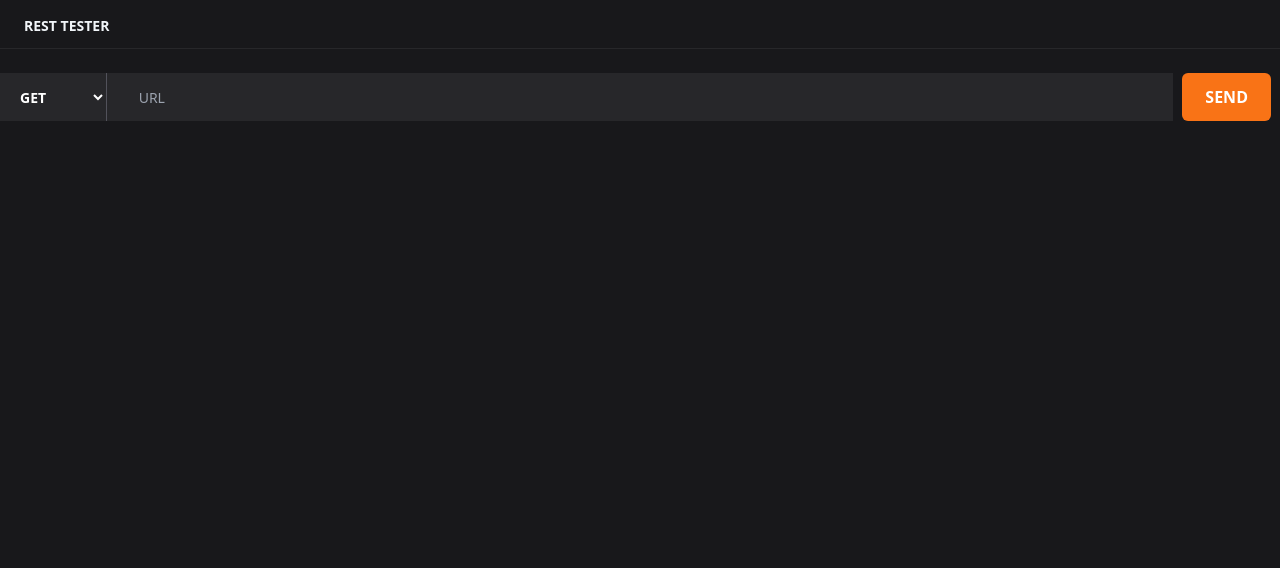
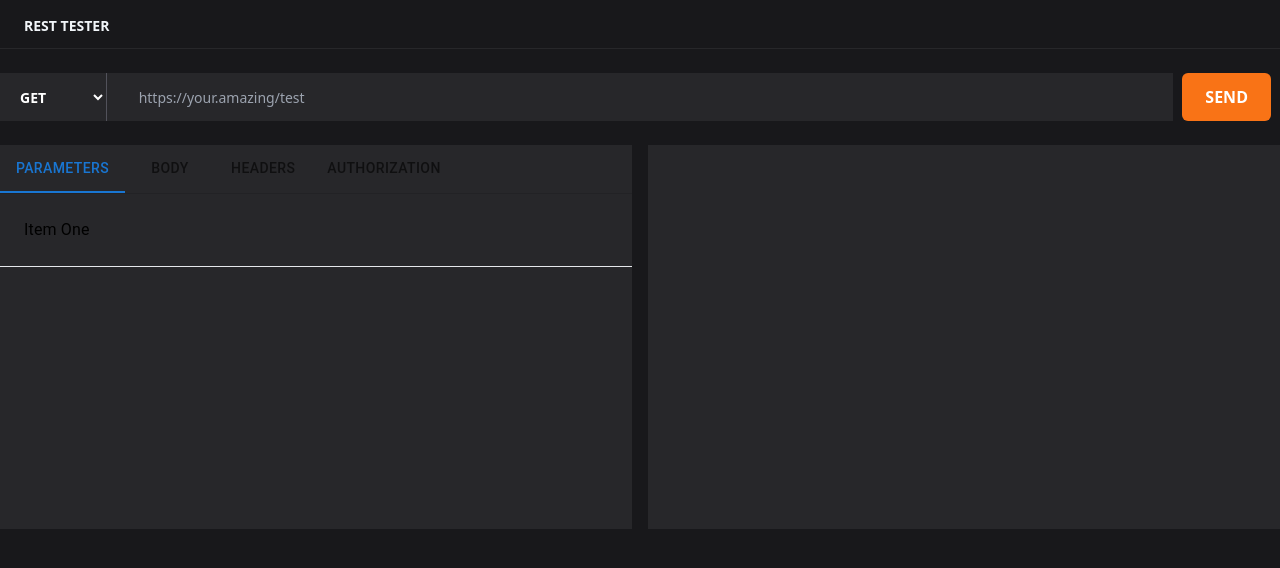
Before and after one commit to brunotatsuya/rest-tester, a React (Vite) app: page / in a window 1280 px wide. Shown: the top 568 px of the page. Built offline with nearby package versions, Linux system fonts and the light colour scheme.

Commit message:
Added console nav tabs structure

```diff
--- a/src/console/console.tsx
+++ b/src/console/console.tsx
@@ -1,6 +1,19 @@
+import Box from '@mui/material/Box';
+import Tab from '@mui/material/Tab';
+import TabContext from '@mui/lab/TabContext';
+import TabList from '@mui/lab/TabList';
+import TabPanel from '@mui/lab/TabPanel';
+
 import React from "react";
 
 const Console: React.FC = () => {
+
+  const [value, setValue] = React.useState('1');
+
+  const handleChange = (event: React.SyntheticEvent, newValue: string) => {
+    setValue(newValue);
+  };
+
   return (
     <>
       <div className="grid grid-cols-12 mt-6">
@@ -14,7 +27,7 @@ const Console: React.FC = () => {
           </select>
         </div>
         <div className="col-span-7 md:col-span-8 lg:col-span-10 pl-8 bg-zinc-800 text-white">
-          <input className="h-12 w-full bg-zinc-800 text-sm outline-none" placeholder="URL"></input>
+          <input className="h-12 w-full bg-zinc-800 text-sm outline-none" placeholder="https://your.amazing/test"></input>
         </div>
         <div className="grid justify-items-center col-span-2 md:col-span-2 lg:col-span-1 bg-zinc-900">
           <button className="h-full w-5/6 font-bold text-white bg-orange-500 hover:bg-orange-600 transition-colors rounded-md">
@@ -22,6 +35,31 @@ const Console: React.FC = () => {
           </button>
         </div>
       </div>
+
+      <div className="grid grid-cols-12 mt-6 gap-4">
+        <div className="col-span-12 md:col-span-6 h-96 bg-zinc-800">
+          <div className="border-b border-gray-200 dark:border-gray-700">
+            <Box sx={{ width: '100%', typography: 'body1' }}>
+              <TabContext value={value}>
+                <Box sx={{ borderBottom: 1, borderColor: 'divider' }} className="text-white">
+                  <TabList onChange={handleChange} aria-label="lab API tabs example">
+                    <Tab label="Parameters" value="1" />
+                    <Tab label="Body" value="2" />
+                    <Tab label="Headers" value="3" />
+                    <Tab label="Authorization" value="4" />
+                  </TabList>
+                </Box>
+                <TabPanel value="1">Item One</TabPanel>
+                <TabPanel value="2">Item Two</TabPanel>
+                <TabPanel value="3">Item Three</TabPanel>
+                <TabPanel value="4">Item Four</TabPanel>
+              </TabContext>
+            </Box>
+
+          </div></div>
+        <div className="col-span-12 md:col-span-6 h-96 bg-zinc-800"></div>
+      </div>
+
     </>
   )
 }
```
